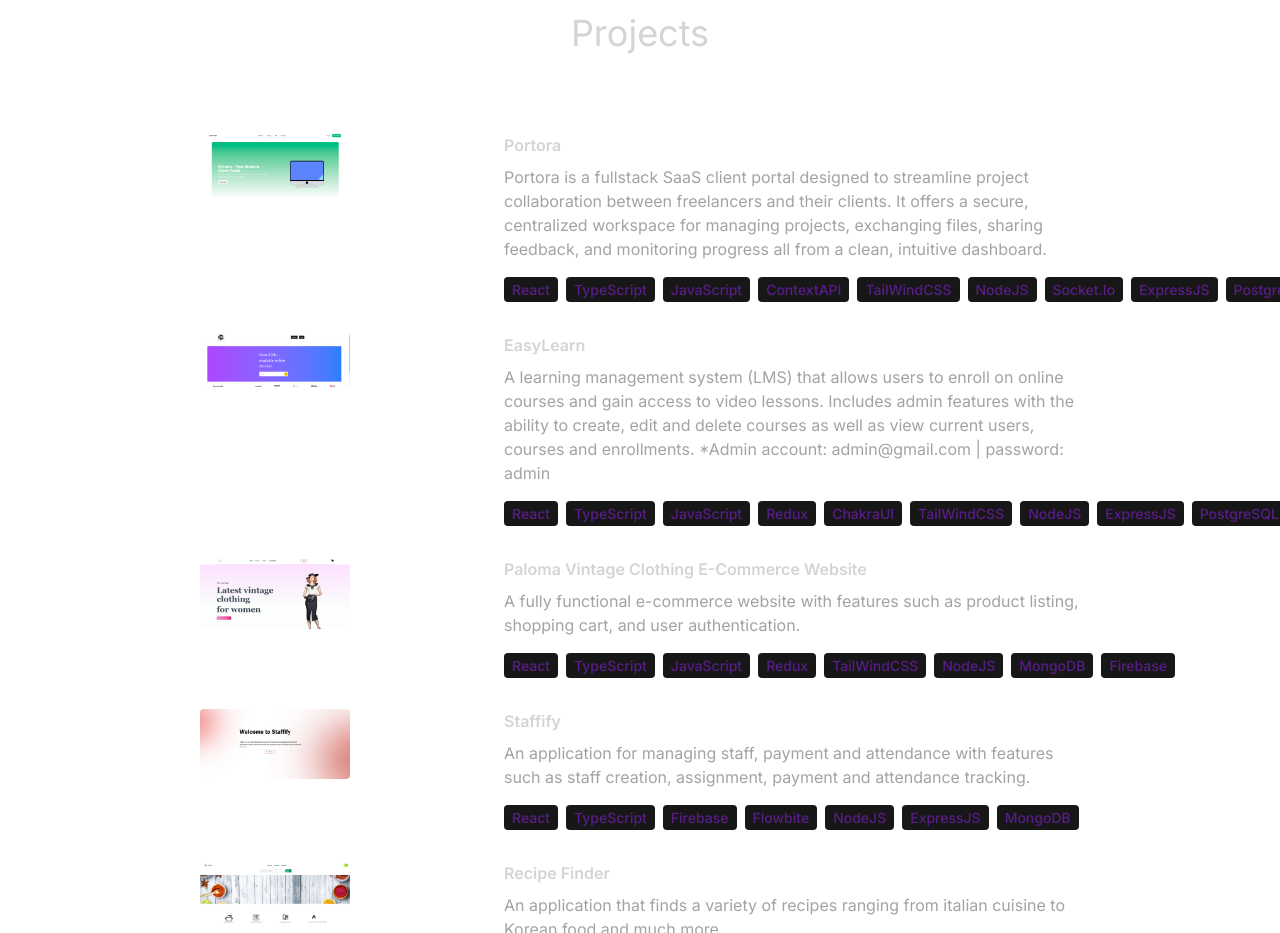
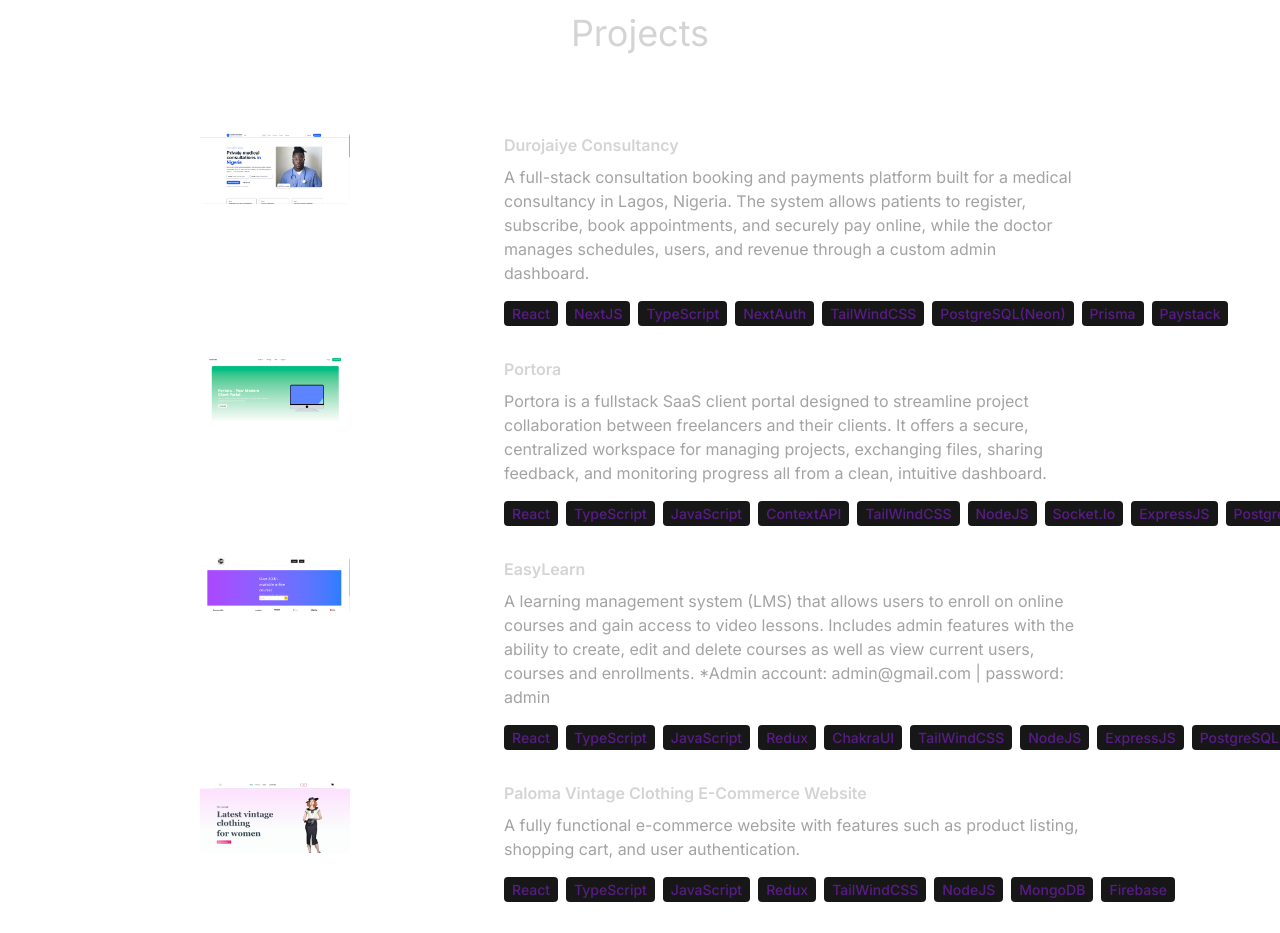
Before and after one commit to sombas100/react-portfolio-corey-main, a React (Vite) app: page / in a window 1280 px wide. Shown: the part 2620-3553 px from the top of the page. Built offline with nearby package versions, Linux system fonts and the light colour scheme.

Commit message:
Add new project

```diff
--- a/src/constants/index.js
+++ b/src/constants/index.js
@@ -3,6 +3,7 @@ import project2 from "../assets/projects/staffify.png";
 import project3 from "../assets/projects/popshake.png";
 import project4 from "../assets/projects/easylearn.png";
 import project5 from "../assets/portora-landing-page.png";
+import project6 from "../assets/projects/lanre.png";
 
 export const HERO_CONTENT = `I am a passionate full stack developer with a
 skill set for crafting robust and scalable web applications.
@@ -37,6 +38,14 @@ export const EXPERIENCES = [
 ];
 
 export const PROJECTS = [
+  {
+    title: "Durojaiye Consultancy",
+    image: project6,
+    description:
+      "A full-stack consultation booking and payments platform built for a medical consultancy in Lagos, Nigeria. The system allows patients to register, subscribe, book appointments, and securely pay online, while the doctor manages schedules, users, and revenue through a custom admin dashboard.",
+    technologies: ["React", "NextJS", "TypeScript", "NextAuth", "TailWindCSS",  "PostgreSQL(Neon)", "Prisma", "Paystack" ],
+    url: "https://www.lanredurojaiye-consultancy.com/",
+  },
   {
     title: "Portora",
     image: project5,
```
Also changed, not shown: src/assets/projects/lanre.png (added).
